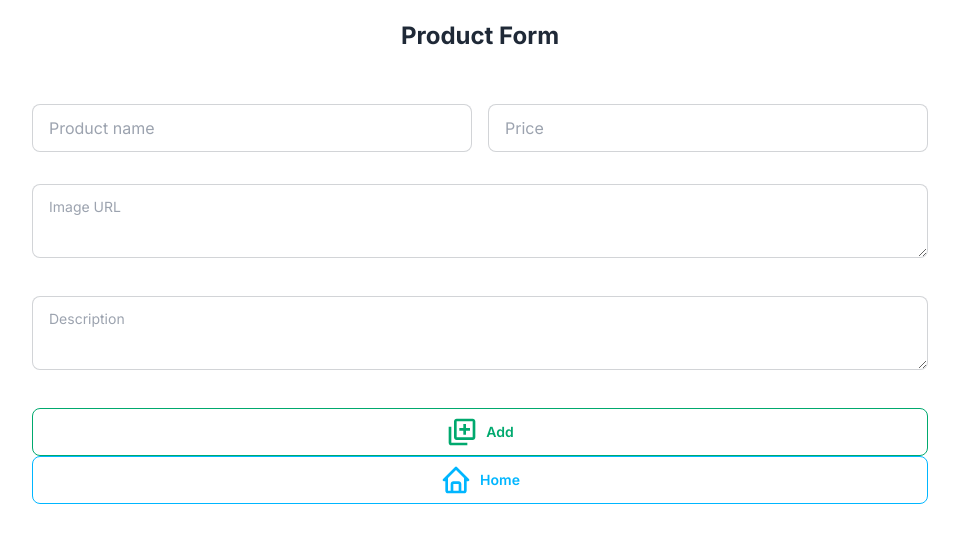
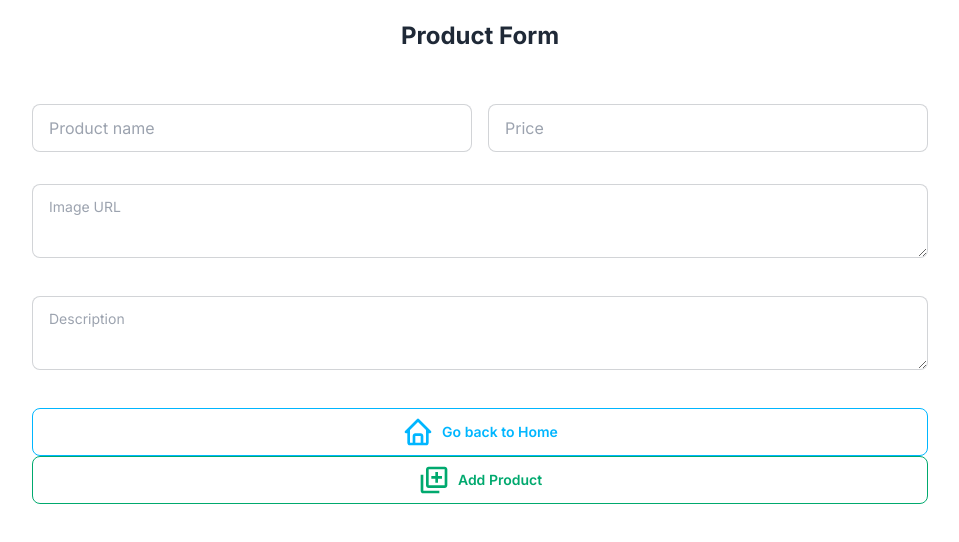
Before and after one commit to raymondtuazon/my-cart, a Next.js app: page /products in a window 1280 px wide. Shown: the top 542 px of the page, without its empty margins (160-1119 px from the left). Built offline with nearby package versions, Linux system fonts and the light colour scheme.

Commit message:
Add name prop for buttons. Update Directus collection field definition in README.md

```diff
--- a/src/app/Components/HomeButton.tsx
+++ b/src/app/Components/HomeButton.tsx
@@ -3,7 +3,7 @@
 import { BiHome } from 'react-icons/bi'
 import { useRouter } from 'next/navigation'
 
-export function HomeButton() {
+export function HomeButton(props: { name: string }) {
   const router = useRouter()
   const redirectToPage = () => {
     router.push('/')
@@ -15,7 +15,7 @@ export function HomeButton() {
       onClick={redirectToPage}
     >
       <BiHome size='2rem' />
-      Home
+      {props.name}
     </button>
   )
 }
--- a/src/app/products/form.tsx
+++ b/src/app/products/form.tsx
@@ -96,8 +96,8 @@ export default function ProductForm() {
       </div>
 
       <div className='mb-4 col-span-2'>
-        <SubmitButton />
-        <HomeButton />
+        <HomeButton name='Go back to Home' />
+        <SubmitButton name='Add Product' />
       </div>
     </form>
   )
--- a/src/app/products/submit-button.tsx
+++ b/src/app/products/submit-button.tsx
@@ -3,17 +3,17 @@
 import { BiAddToQueue } from 'react-icons/bi'
 import { useFormStatus } from 'react-dom'
 
-export function SubmitButton() {
+export function SubmitButton(props: { name: string }) {
   const { pending } = useFormStatus()
 
   return (
     <button
       type='submit'
       className='btn btn-outline btn-success w-full'
-      aria-disabled={pending}
+      disabled={pending}
     >
       <BiAddToQueue size='2rem' />
-      Add {pending && '...'}
+      {props.name} {pending && '...'}
     </button>
   )
 }
```
Also changed, not shown: 2 other files (tests, documents, lock files or other folders).
